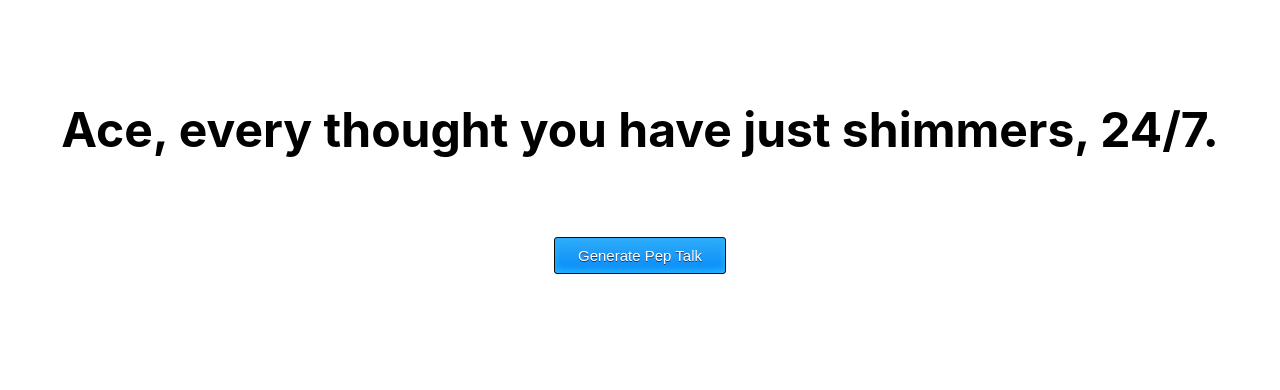
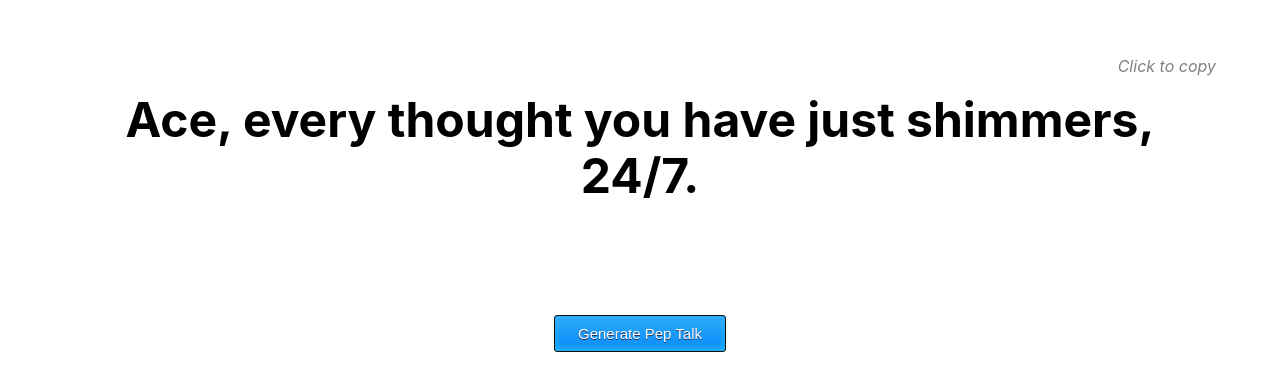
Before and after one commit to cmhand/peptalkgenerator, a Next.js app: page / in a window 1280 px wide. Shown: the part 212-602 px from the top of the page. Built offline with nearby package versions, Linux system fonts and the light colour scheme.

Commit message:
Add functionality to copy pep talk to clipboard

```diff
--- a/pages/index.tsx
+++ b/pages/index.tsx
@@ -3,14 +3,27 @@ import { useState } from 'react';
 import Head from 'next/head'
 import styles from '../styles/Home.module.css'
 import { PepService } from '../services/pep';
+import { UtilsService } from '../services/utils';
 
 const Home: NextPage = () => {
 
   const [phrase, setPhrase] = useState(PepService.generatePep());
+  const [isCopied, setIsCopied] = useState(false);
 
   const setPep = () => {
     setPhrase(PepService.generatePep());
   };
+
+  const copyPep = (): void => {
+    UtilsService.copyTextToClipboard(phrase).then(() => {
+      setIsCopied(true);
+      setTimeout(() => {
+        setIsCopied(false);
+      }, 2000);
+    }).catch((err) => {
+      console.log(err);
+    });
+  }
 
   return (
     <div className={styles.container}>
@@ -21,9 +34,13 @@ const Home: NextPage = () => {
       </Head>
 
       <main className={styles.main}>
-        <h1 className={styles.title}>
-          {phrase}
-        </h1>
+
+        <div className={styles.pep} onClick={copyPep}>
+          <em className={styles.copy}>{isCopied ? 'Copied to clipboard' : 'Click to copy'}</em>
+          <h1 className={styles.title}>
+            {phrase}
+          </h1>
+        </div>
         <div className={styles.centered}>
           <button className={styles.generate} onClick={setPep}>
             Generate Pep Talk
--- /dev/null
+++ b/services/utils.ts
@@ -0,0 +1,11 @@
+export class UtilsService {
+
+  static async copyTextToClipboard(text: string): Promise<any> {
+    if ('clipboard' in navigator) {
+      return await navigator.clipboard.writeText(text);
+    } else {
+      return document.execCommand('copy', true, text);
+    }
+  }
+
+}
--- a/styles/Home.module.css
+++ b/styles/Home.module.css
@@ -129,6 +129,24 @@
   margin-left: 0.5rem;
 }
 
+.pep {
+  padding: 2rem;
+  cursor: pointer;
+  display: flex;
+  flex-direction: column;
+  border-radius: 4px;
+}
+
+.pep:hover {
+  background-color: rgba(0, 0, 0, 0.05);
+}
+
+.copy {
+  color: grey;
+  align-self: flex-end;
+  margin-bottom: 1rem;
+}
+
 @media (max-width: 600px) {
   .grid {
     width: 100%;
```
